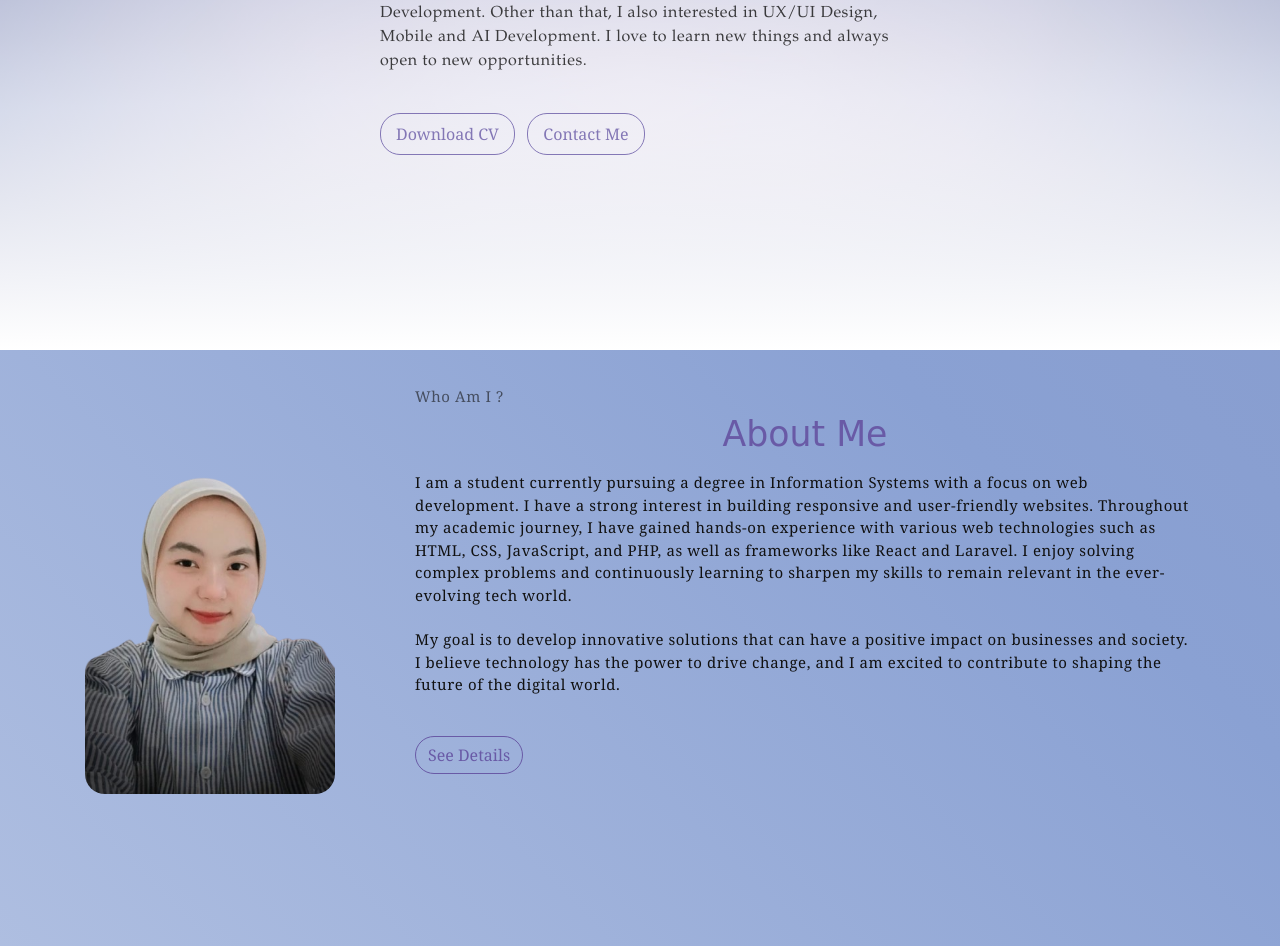
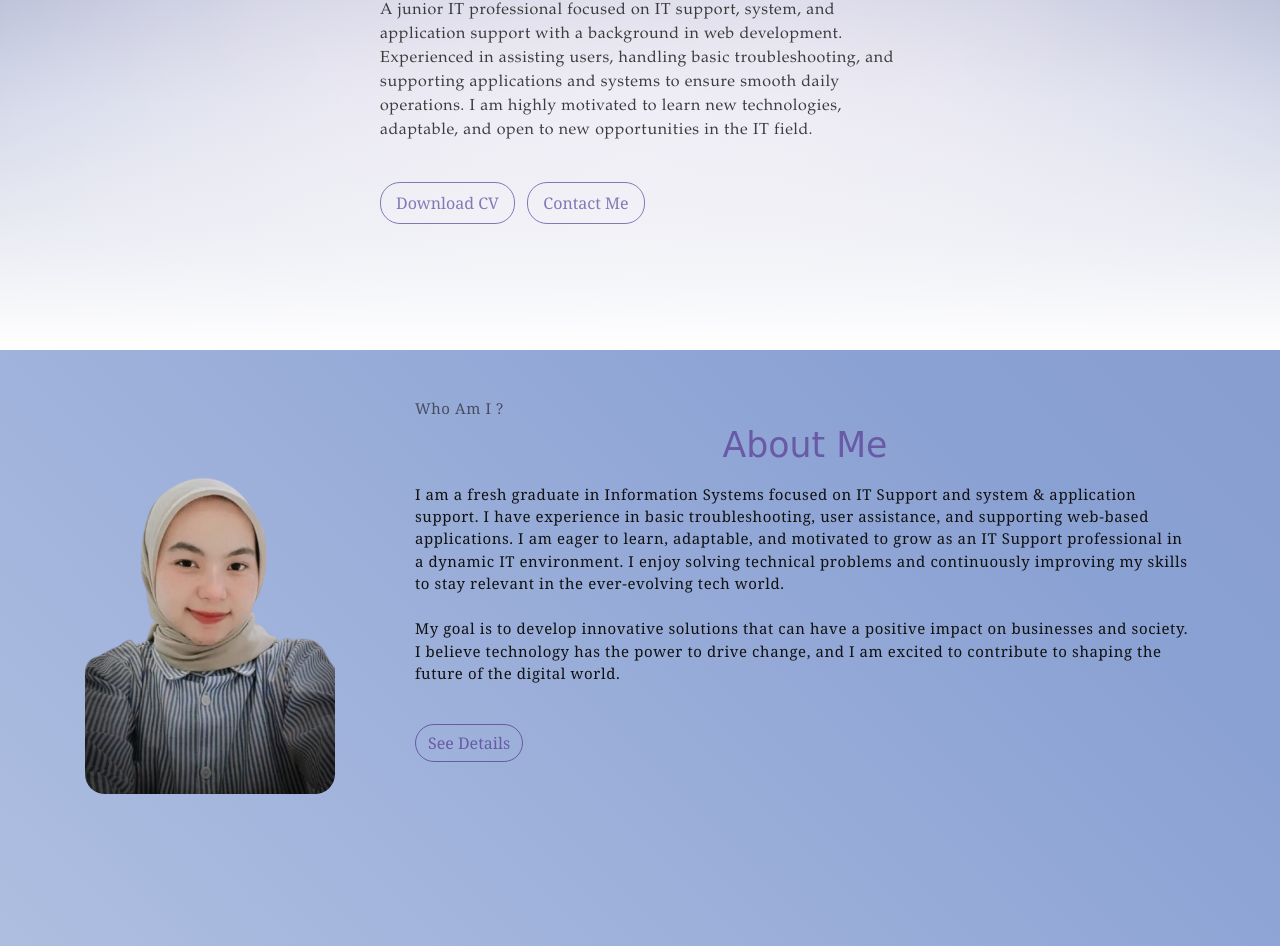
Before and after one commit to srirhy0601/Portofolio, a website: page index.html in a window 1280 px wide. Shown: the part 450-1396 px from the top of the page. Drawn offline with nearby package versions, Linux system fonts and the light colour scheme; a web font is replaced by a local one.

Commit message:
Update index.html

```diff
--- a/index.html
+++ b/index.html
@@ -70,13 +70,15 @@
       <div class="header-content container">
         <h1 class="header-title">
           <span class="up">Ai Sri Rahayu</span>
-          <span class="down">WEB Developer</span>
+          <span class="down">System & Application Support</span>
         </h1>
         <p class="header-subtitle">
-          A junior fullstack developer who currently focused on Web Development.
-          Other than that, I also interested in UX/UI Design, Mobile and AI
-          Development. I love to learn new things and always open to new
-          opportunities.
+          A junior IT professional focused on IT support, system,
+          and application support with a background in web development.
+          Experienced in assisting users, handling basic troubleshooting,
+          and supporting applications and systems to ensure smooth daily operations.
+          I am highly motivated to learn new technologies, adaptable, and
+          open to new opportunities in the IT field.
         </p>
         <button class="btn-rounded btn btn-outline-primary mt-4">
           <a
@@ -113,14 +115,14 @@
               About Me
             </h2>
             <p>
-              I am a student currently pursuing a degree in Information Systems
-              with a focus on web development. I have a strong interest in
-              building responsive and user-friendly websites. Throughout my
-              academic journey, I have gained hands-on experience with various
-              web technologies such as HTML, CSS, JavaScript, and PHP, as well
-              as frameworks like React and Laravel. I enjoy solving complex
-              problems and continuously learning to sharpen my skills to remain
-              relevant in the ever-evolving tech world.
+              I am a fresh graduate in Information Systems focused
+              on IT Support and system & application support.
+              I have experience in basic troubleshooting, user assistance,
+              and supporting web-based applications.
+              I am eager to learn, adaptable, and motivated to grow as an
+              IT Support professional in a dynamic IT environment.
+              I enjoy solving technical problems and continuously improving
+              my skills to stay relevant in the ever-evolving tech world.
               <br /><br />
               My goal is to develop innovative solutions that can have a
               positive impact on businesses and society. I believe technology
```
